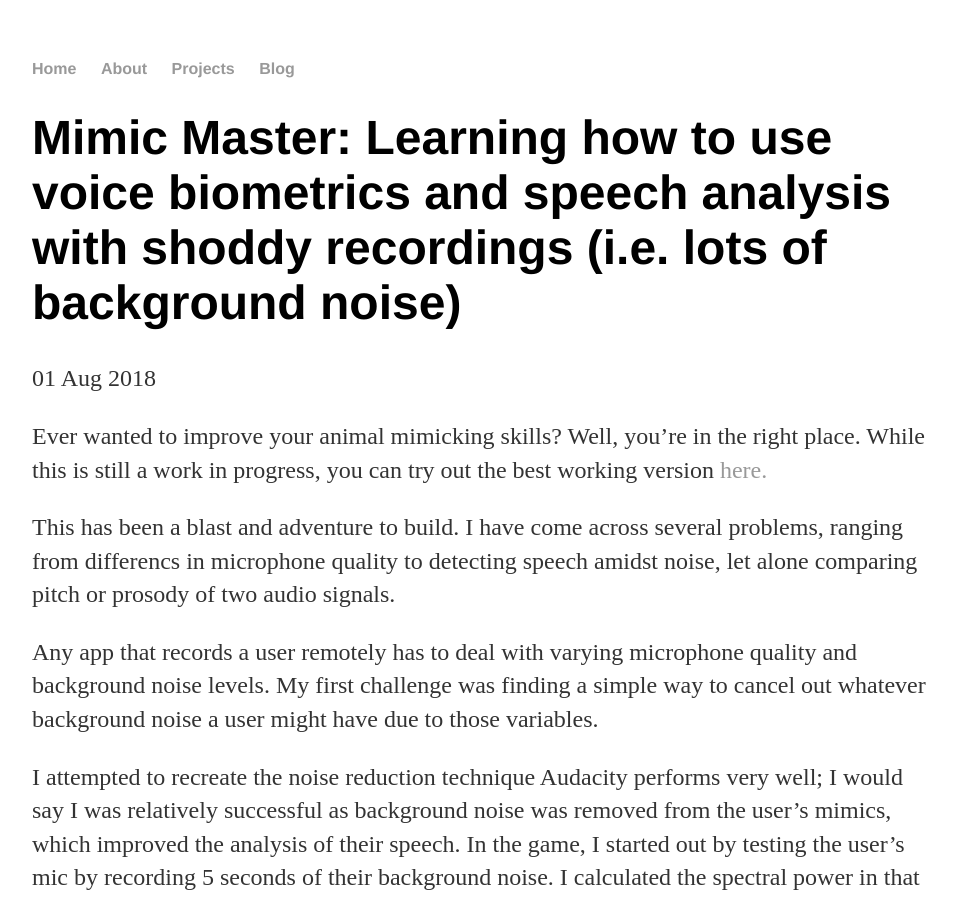
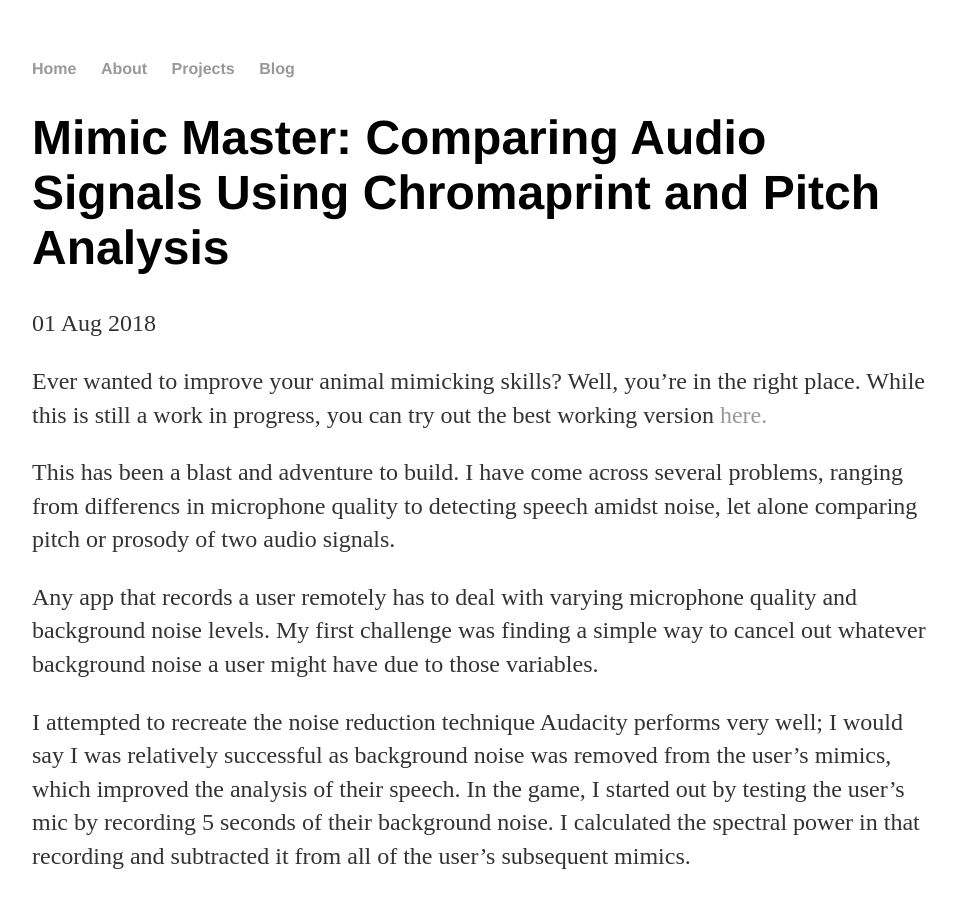
Before and after one commit to a-n-rose/a-n-rose.github.io, a Jekyll site: the page built from _posts/2018-08-01-mimic-master.md, in a window 1280 px wide and 900 px high. Shown: the whole window, without its empty margins (160-1117 px from the left). Built offline with Jekyll 4.4.1, drawn with Linux system fonts in a browser that asks for light colours.

Commit message:
renamed post

```diff
--- a/_posts/2018-08-01-mimic-master.md
+++ b/_posts/2018-08-01-mimic-master.md
@@ -1,6 +1,6 @@
 ---
 layout: post
-title: "Mimic Master: Learning how to use voice biometrics and speech analysis with shoddy recordings (i.e. lots of background noise)"
+title: "Mimic Master: Comparing Audio Signals Using Chromaprint and Pitch Analysis"
 date: 2018-08-01
 ---
 
```
